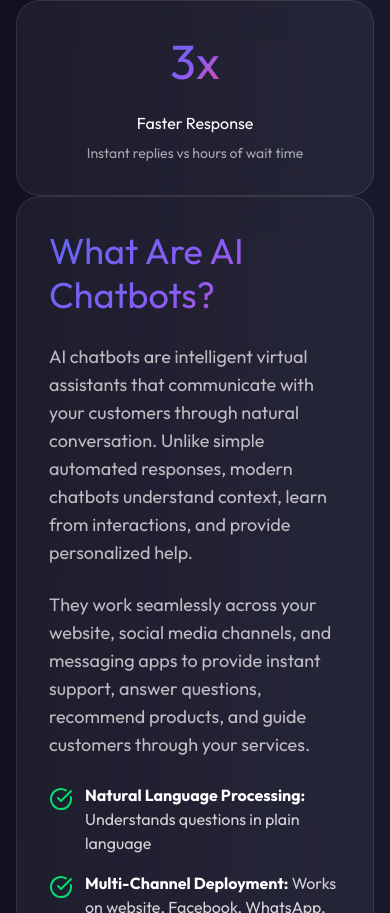
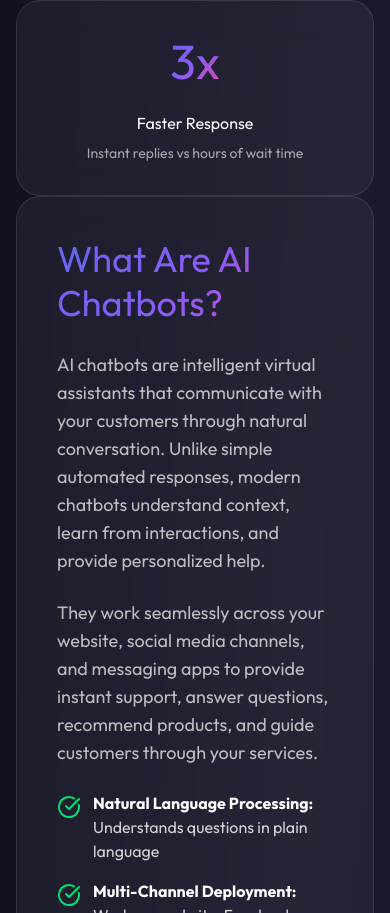
Before and after one commit to TheAutomatorsDotCo/the-automators-website, a React (Vite) app: page /services/chatbots in a window 390 px wide. Shown: the part 1331-2244 px from the top of the page. Built offline with nearby package versions, Linux system fonts and the light colour scheme.

Commit message:
Adjust Chatbots page spacing - increase to py-16 for better balance

```diff
--- a/src/components/ChatbotDemos.tsx
+++ b/src/components/ChatbotDemos.tsx
@@ -133,7 +133,7 @@ export function ChatbotDemos() {
   };
 
   return (
-    <section className="relative py-12 px-4 sm:px-6 lg:px-8">
+    <section className="relative py-16 px-4 sm:px-6 lg:px-8">
       <div className="container mx-auto max-w-7xl relative z-10">
         {/* Section Header */}
         <div className="text-center mb-12">
--- a/src/components/ChatbotsPage.tsx
+++ b/src/components/ChatbotsPage.tsx
@@ -228,9 +228,9 @@ export function ChatbotsPage() {
       </section>
 
       {/* What Are Chatbots Section */}
-      <section className="relative py-12 px-4 sm:px-6 lg:px-8">
+      <section className="relative py-16 px-4 sm:px-6 lg:px-8">
         <div className="container mx-auto max-w-6xl relative z-10">
-          <div className="glass border border-white/10 rounded-3xl p-8 sm:p-12">
+          <div className="glass border border-white/10 rounded-3xl p-10 sm:p-14">
             <div className="grid lg:grid-cols-2 gap-12 items-center">
               <div>
                 <h2 className="text-4xl sm:text-5xl gradient-text mb-6">What Are AI Chatbots?</h2>
```
